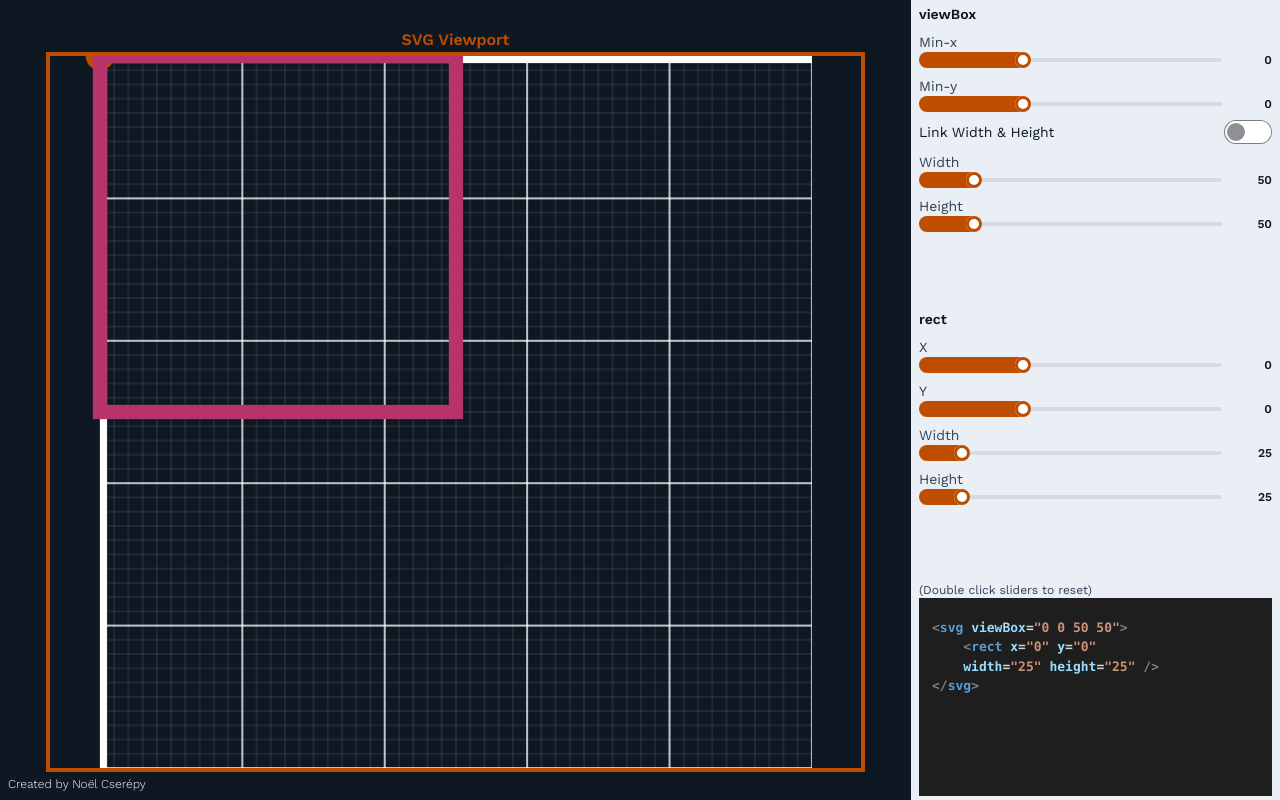
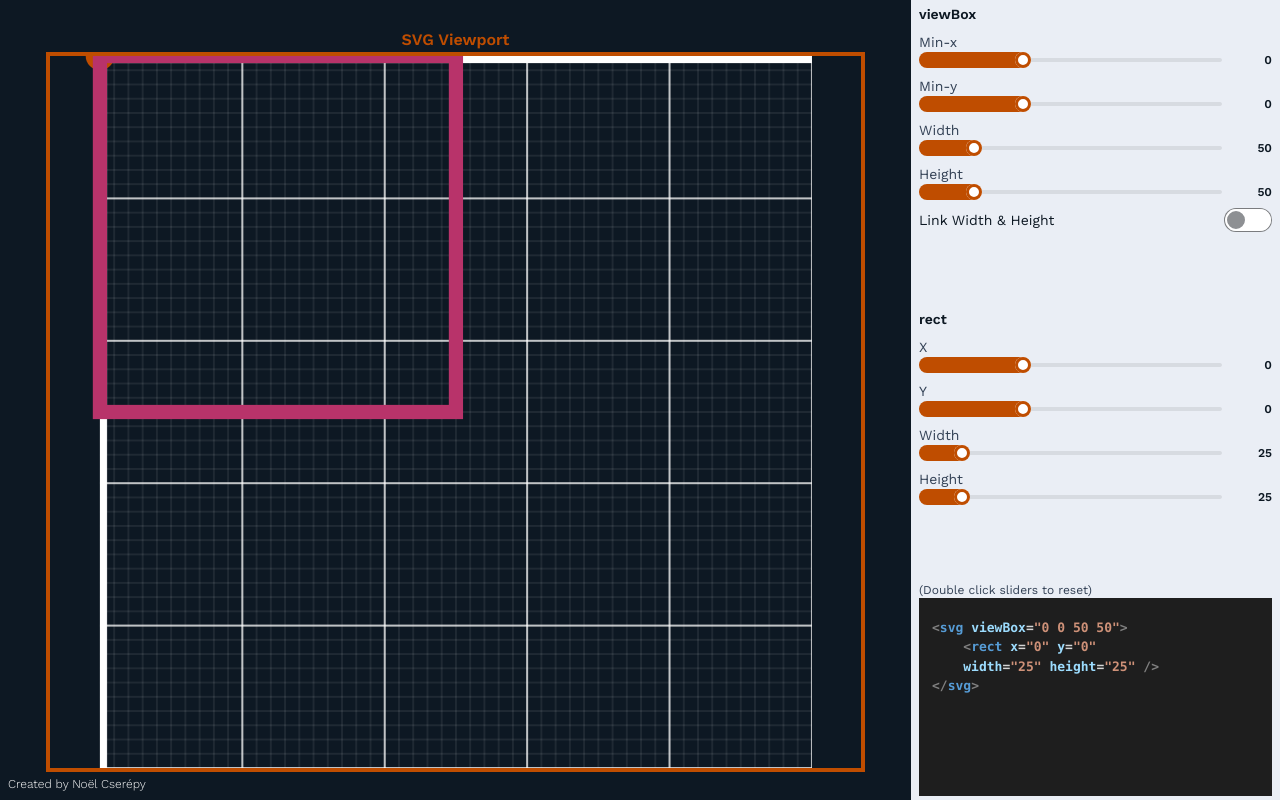
Before and after one commit to noelcserepy/examples, a Next.js app: page /svg/viewbox in a window 1280 px wide. Built offline with nearby package versions, Linux system fonts and the light colour scheme.

Commit message:
moved link width and height toggle down

```diff
--- a/components/viewbox/vbControls.jsx
+++ b/components/viewbox/vbControls.jsx
@@ -15,6 +15,15 @@ export default function VbControls({ sliders, combineWH, setCombineWH }) {
 					<Slider {...vbX.sliderProps} />
 					<Slider {...vbY.sliderProps} />
 
+					{combineWH ? (
+						<Slider {...vbW.sliderProps} label="Width & Height" />
+					) : (
+						<>
+							<Slider {...vbW.sliderProps} />
+							<Slider {...vbH.sliderProps} />
+						</>
+					)}
+
 					<label className="flex items-center justify-between cursor-pointer">
 						<span className="text-sm font-normal">Link Width & Height</span>
 						<input
@@ -24,14 +33,6 @@ export default function VbControls({ sliders, combineWH, setCombineWH }) {
 							onChange={setCombineWH}
 						/>
 					</label>
-					{combineWH ? (
-						<Slider {...vbW.sliderProps} label="Width & Height" />
-					) : (
-						<>
-							<Slider {...vbW.sliderProps} />
-							<Slider {...vbH.sliderProps} />
-						</>
-					)}
 				</div>
 
 				<div className="flex flex-col sm:space-y-2">
```
